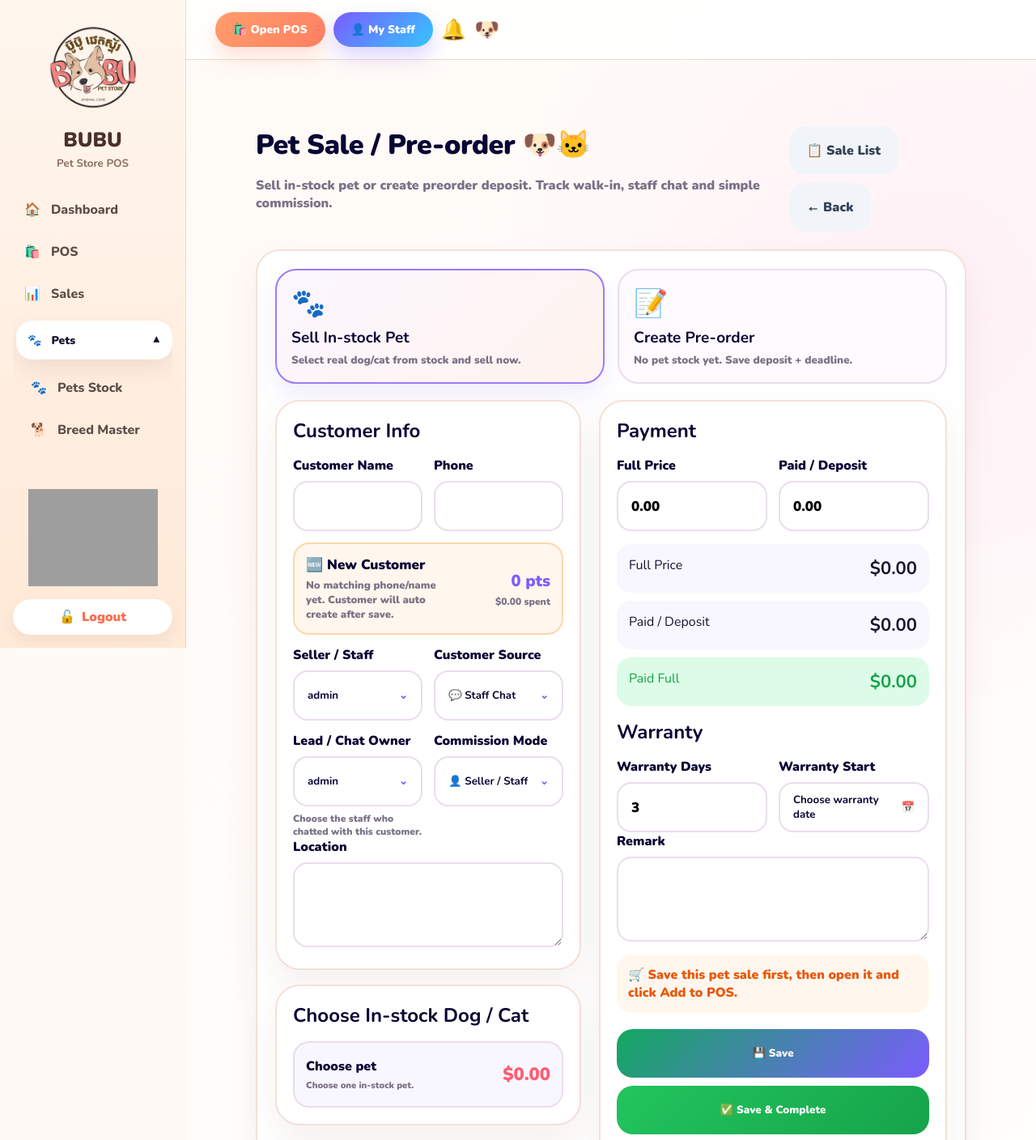
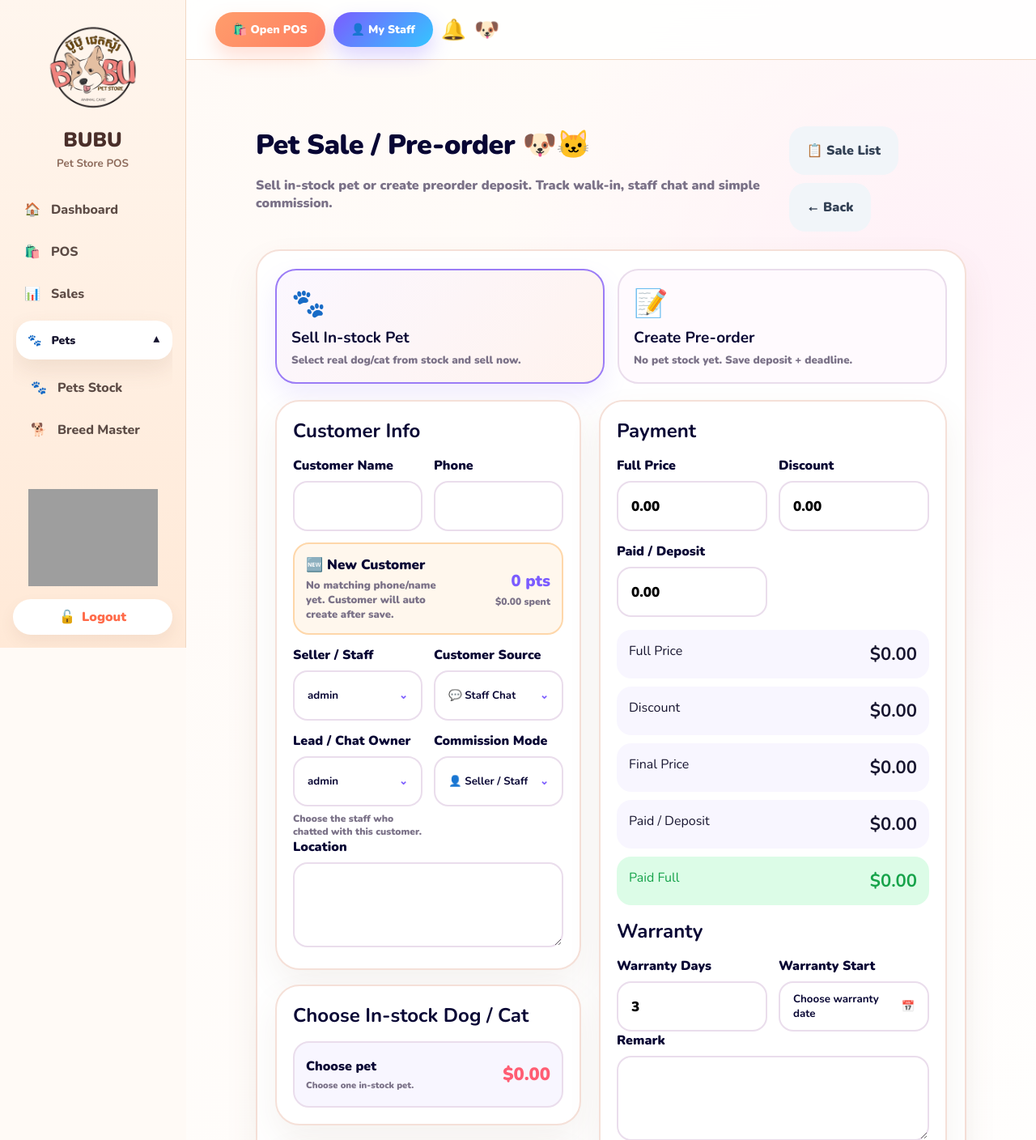
Before and after one commit to tanshychiev/bubu-system, a Django app: page /pets/sales/create/ in a window 1280 px wide. Shown: the top 1408 px of the page at 81% size. Run offline with Django 5.2, Linux system fonts and the light colour scheme; a user stored in the database is signed in; data comes from the database, SQL or seed files in the repository; grey boxes are pictures that could not be loaded.

Commit message:
Add pet sale discount and clean telegram alert

```diff
--- a/pets/forms.py
+++ b/pets/forms.py
@@ -1,3 +1,5 @@
+from decimal import Decimal
+
 from django import forms
 from django.db.models import Q
 
@@ -8,7 +10,6 @@ from .models import (
     PetBreed,
     PetSale,
     PetWarrantyClaim,
-    PetSalePhoto,
 )
 
 
@@ -27,6 +28,45 @@ class PetBreedForm(forms.ModelForm):
             "note",
             "is_active",
         ]
+
+        widgets = {
+            "pet_type": forms.Select(attrs={"class": "form-control"}),
+            "name": forms.TextInput(attrs={"class": "form-control"}),
+            "photo": forms.ClearableFileInput(attrs={
+                "class": "form-control",
+                "accept": "image/*",
+            }),
+            "default_cost_price": forms.NumberInput(attrs={
+                "class": "form-control",
+                "step": "0.01",
+                "min": "0",
+                "inputmode": "decimal",
+            }),
+            "default_sale_price": forms.NumberInput(attrs={
+                "class": "form-control",
+                "step": "0.01",
+                "min": "0",
+                "inputmode": "decimal",
+            }),
+            "color_options": forms.TextInput(attrs={
+                "class": "form-control",
+                "placeholder": "Example: White, Cream, Brown, Black",
+            }),
+            "sex_options": forms.TextInput(attrs={
+                "class": "form-control",
+                "placeholder": "Example: Male,Female",
+            }),
+            "special_type_options": forms.TextInput(attrs={
+                "class": "form-control",
+                "placeholder": "Example: Teacup, Mini, Standard",
+            }),
+            "note": forms.Textarea(attrs={
+                "class": "form-control",
+                "rows": 3,
+                "placeholder": "Breed note...",
+            }),
+            "is_active": forms.CheckboxInput(attrs={"class": "form-check-input"}),
+        }
 
 
 class PetForm(forms.ModelForm):
@@ -52,15 +92,9 @@ class PetForm(forms.ModelForm):
         ]
 
         widgets = {
-            "branch": forms.Select(attrs={
-                "class": "form-control",
-            }),
-            "breed_profile": forms.Select(attrs={
-                "class": "form-control",
-            }),
-            "pet_type": forms.Select(attrs={
-                "class": "form-control",
-            }),
+            "branch": forms.Select(attrs={"class": "form-control"}),
+            "breed_profile": forms.Select(attrs={"class": "form-control"}),
+            "pet_type": forms.Select(attrs={"class": "form-control"}),
             "breed": forms.TextInput(attrs={
                 "class": "form-control",
                 "placeholder": "Breed name if no breed profile",
@@ -110,9 +144,7 @@ class PetForm(forms.ModelForm):
                 "min": "0",
                 "inputmode": "decimal",
             }),
-            "status": forms.Select(attrs={
-                "class": "form-control",
-            }),
+            "status": forms.Select(attrs={"class": "form-control"}),
             "note": forms.Textarea(attrs={
                 "class": "form-control",
                 "rows": 3,
@@ -126,14 +158,12 @@ class PetForm(forms.ModelForm):
         self.fields["branch"].queryset = Branch.objects.filter(
             is_active=True,
         ).order_by("name")
-
         self.fields["branch"].required = False
         self.fields["branch"].empty_label = "Select Branch / Shop"
 
         self.fields["breed_profile"].queryset = PetBreed.objects.filter(
             is_active=True,
         ).order_by("pet_type", "name")
-
         self.fields["breed_profile"].required = False
         self.fields["breed_profile"].empty_label = "Select Breed Master"
 
@@ -174,6 +204,7 @@ class PetSaleForm(forms.ModelForm):
             "phone",
             "address",
             "sale_price",
+            "discount_amount",
             "paid_amount",
             "warranty_days",
             "warranty_start_date",
@@ -182,15 +213,9 @@ class PetSaleForm(forms.ModelForm):
         ]
 
         widgets = {
-            "sale_kind": forms.Select(attrs={
-                "class": "form-control",
-            }),
-            "pet": forms.Select(attrs={
-                "class": "form-control",
-            }),
-            "preorder_pet_type": forms.Select(attrs={
-                "class": "form-control",
-            }),
+            "sale_kind": forms.Select(attrs={"class": "form-control"}),
+            "pet": forms.Select(attrs={"class": "form-control"}),
+            "preorder_pet_type": forms.Select(attrs={"class": "form-control"}),
             "preorder_breed": forms.TextInput(attrs={
                 "class": "form-control",
                 "placeholder": "Breed",
@@ -225,6 +250,12 @@ class PetSaleForm(forms.ModelForm):
                 "placeholder": "Customer location",
             }),
             "sale_price": forms.NumberInput(attrs={
+                "class": "form-control",
+                "step": "0.01",
+                "min": "0",
+                "inputmode": "decimal",
+            }),
+            "discount_amount": forms.NumberInput(attrs={
                 "class": "form-control",
                 "step": "0.01",
                 "min": "0",
@@ -286,6 +317,7 @@ class PetSaleForm(forms.ModelForm):
         self.fields["deadline"].required = False
         self.fields["phone"].required = False
         self.fields["address"].required = False
+        self.fields["discount_amount"].required = False
         self.fields["warranty_start_date"].required = False
         self.fields["sale_photo"].required = False
         self.fields["note"].required = False
@@ -296,8 +328,11 @@ class PetSaleForm(forms.ModelForm):
         sale_kind = cleaned.get("sale_kind")
         pet = cleaned.get("pet")
         preorder_breed = cleaned.get("preorder_breed")
-        sale_price = cleaned.get("sale_price") or 0
-        paid_amount = cleaned.get("paid_amount") or 0
+
+        sale_price = cleaned.get("sale_price") or Decimal("0.00")
+        discount_amount = cleaned.get("discount_amount") or Decimal("0.00")
+        paid_amount = cleaned.get("paid_amount") or Decimal("0.00")
+        final_price = sale_price - discount_amount
 
         if sale_kind == "in_stock" and not pet:
             raise forms.ValidationError("Please select an in-stock dog/cat.")
@@ -305,8 +340,14 @@ class PetSaleForm(forms.ModelForm):
         if sale_kind == "preorder" and not preorder_breed:
             raise forms.ValidationError("Please enter breed for preorder.")
 
-        if paid_amount > sale_price:
-            raise forms.ValidationError("Paid amount cannot be bigger than full price.")
+        if discount_amount < 0:
+            raise forms.ValidationError("Discount cannot be negative.")
+
+        if discount_amount > sale_price:
+            raise forms.ValidationError("Discount cannot be bigger than full price.")
+
+        if paid_amount > final_price:
+            raise forms.ValidationError("Paid amount cannot be bigger than final price after discount.")
 
         return cleaned
 
--- a/pets/views.py
+++ b/pets/views.py
@@ -290,8 +290,9 @@ def sync_completed_pet_sale_to_customer(request, sale):
         pet_sale=sale,
     ).order_by("id").first()
 
-    points_to_add = int(sale.sale_price or Decimal("0.00"))
-    amount_to_add = sale.sale_price or Decimal("0.00")
+    final_price = getattr(sale, "final_price", sale.sale_price or Decimal("0.00"))
+    points_to_add = int(final_price or Decimal("0.00"))
+    amount_to_add = final_price or Decimal("0.00")
 
     if existing_customer_pet:
         existing_customer_pet.customer = customer
@@ -369,8 +370,10 @@ def complete_pet_sale(request, sale, extra_paid=None, warranty_days=None):
     if extra_paid is not None:
         sale.paid_amount = (sale.paid_amount or Decimal("0.00")) + extra_paid
 
-    if sale.sale_price and sale.paid_amount < sale.sale_price:
-        sale.paid_amount = sale.sale_price
+    final_price = getattr(sale, "final_price", sale.sale_price or Decimal("0.00"))
+
+    if final_price and sale.paid_amount < final_price:
+        sale.paid_amount = final_price
 
     if warranty_days:
         try:
@@ -491,6 +494,8 @@ def send_pet_sale_telegram_alert(
     complete_topic_id = get_pet_sale_complete_topic_id()
 
     full_price = sale.sale_price or Decimal("0.00")
+    discount_amount = getattr(sale, "discount_amount", Decimal("0.00")) or Decimal("0.00")
+    final_price = getattr(sale, "final_price", full_price - discount_amount)
     paid_amount = sale.paid_amount or Decimal("0.00")
     balance_amount = sale.remaining_amount or Decimal("0.00")
 
@@ -532,6 +537,8 @@ def send_pet_sale_telegram_alert(
             f"Color: {sale.color_display or '-'}\n\n"
             "💵 Payment\n"
             f"Full Price: {money_text(full_price)}\n"
+            f"Discount: {money_text(discount_amount)}\n"
+            f"Final Price: {money_text(final_price)}\n"
             f"First payment: {money_text(first_paid)} on {created_date}\n"
             f"Final payment: {money_text(final_paid)} on {completed_date}\n\n"
             "📅 Date Info\n"
@@ -543,9 +550,7 @@ def send_pet_sale_telegram_alert(
             "📝 BUBU Pet Pre-order Alert\n\n"
             f"Sale ID: #{sale.id}\n"
             f"Status: {sale.get_status_display()}\n"
-            f"Customer : {source_text}\n"
-            f"{customer_block}\n"
-            f"{seller_block}\n\n"
+            f"Seller : {get_sale_seller_name(sale)}\n\n"
             "🐶 Pet Info\n"
             f"Pet: {sale.pet_type_display or 'Pet'} - {sale.breed_display or '-'}\n"
             f"Sex: {sale.gender_display or '-'}\n"
@@ -553,6 +558,8 @@ def send_pet_sale_telegram_alert(
             f"📝 Note: {sale.note or '-'}\n\n"
             "💵 Payment\n"
             f"Full Price: {money_text(full_price)}\n"
+            f"Discount: {money_text(discount_amount)}\n"
+            f"Final Price: {money_text(final_price)}\n"
             f"Paid / Deposit: {money_text(paid_amount)}\n"
             f"Balance: {money_text(balance_amount)}\n\n"
             "📅 Date Info\n"
@@ -574,6 +581,8 @@ def send_pet_sale_telegram_alert(
             f"Color: {sale.color_display or '-'}\n\n"
             "💵 Payment\n"
             f"Full Price: {money_text(full_price)}\n"
+            f"Discount: {money_text(discount_amount)}\n"
+            f"Final Price: {money_text(final_price)}\n"
             f"Paid / Deposit: {money_text(paid_amount)}\n"
             f"Balance: {money_text(balance_amount)}\n\n"
             "📅 Date Info\n"
@@ -1124,6 +1133,8 @@ def pet_sale_list(request):
 
     total_sales = sales.count()
     total_amount = sum((sale.sale_price for sale in sales), Decimal("0.00"))
+    total_discount = sum((getattr(sale, "discount_amount", Decimal("0.00")) for sale in sales), Decimal("0.00"))
+    total_final_amount = sum((getattr(sale, "final_price", sale.sale_price) for sale in sales), Decimal("0.00"))
     total_paid = sum((sale.paid_amount for sale in sales), Decimal("0.00"))
     total_balance = sum((sale.remaining_amount for sale in sales), Decimal("0.00"))
 
@@ -1134,6 +1145,8 @@ def pet_sale_list(request):
         "status": status,
         "total_sales": total_sales,
         "total_amount": total_amount,
+        "total_discount": total_discount,
+        "total_final_amount": total_final_amount,
         "total_paid": total_paid,
         "total_balance": total_balance,
     })
@@ -1175,7 +1188,8 @@ def pet_sale_create(request):
 
             if submit_action in ["save_complete", "save_complete_print"]:
                 first_paid_before_complete = sale.paid_amount or Decimal("0.00")
-                final_paid = (sale.sale_price or Decimal("0.00")) - first_paid_before_complete
+                final_price = getattr(sale, "final_price", sale.sale_price or Decimal("0.00"))
+                final_paid = final_price - first_paid_before_complete
 
                 if final_paid < 0:
                     final_paid = Decimal("0.00")
@@ -1206,6 +1220,7 @@ def pet_sale_create(request):
             "sale_kind": "in_stock",
             "seller": request.user,
             "warranty_days": 3,
+            "discount_amount": Decimal("0.00"),
             "paid_amount": Decimal("0.00"),
             "customer_source": "staff_chat",
             "lead_owner": request.user,
@@ -1272,7 +1287,8 @@ def pet_sale_edit(request, pk):
 
             if submit_action in ["save_complete", "save_complete_print"]:
                 first_paid_before_complete = sale.paid_amount or Decimal("0.00")
-                final_paid = (sale.sale_price or Decimal("0.00")) - first_paid_before_complete
+                final_price = getattr(sale, "final_price", sale.sale_price or Decimal("0.00"))
+                final_paid = final_price - first_paid_before_complete
 
                 if final_paid < 0:
                     final_paid = Decimal("0.00")
--- a/templates/pets/pet_sale_form.html
+++ b/templates/pets/pet_sale_form.html
@@ -441,6 +441,18 @@
                         </label>
 
                         <label>
+                            Discount
+                            <input
+                                type="number"
+                                step="0.01"
+                                name="discount_amount"
+                                id="discountAmount"
+                                value="{{ sale.discount_amount|default:'0.00' }}"
+                                oninput="calcSale(); updateCopyBox();"
+                            >
+                        </label>
+
+                        <label>
                             Paid / Deposit
                             <input
                                 type="number"
@@ -457,6 +469,16 @@
                         <div>
                             <span>Full Price</span>
                             <strong id="salePriceShow">$0.00</strong>
+                        </div>
+
+                        <div>
+                            <span>Discount</span>
+                            <strong id="discountShow">$0.00</strong>
+                        </div>
+
+                        <div>
+                            <span>Final Price</span>
+                            <strong id="finalPriceShow">$0.00</strong>
                         </div>
 
                         <div>
@@ -2095,10 +2117,27 @@ function switchSaleMode(){
 
 function calcSale(){
     const price = num("salePrice");
+    let discount = num("discountAmount");
     const paid = num("paidAmount");
-    const remain = price - paid;
+
+    if(discount < 0){
+        discount = 0;
+        const discountInput = document.getElementById("discountAmount");
+        if(discountInput){ discountInput.value = "0.00"; }
+    }
+
+    if(discount > price){
+        discount = price;
+        const discountInput = document.getElementById("discountAmount");
+        if(discountInput){ discountInput.value = discount.toFixed(2); }
+    }
+
+    const finalPrice = Math.max(price - discount, 0);
+    const remain = finalPrice - paid;
 
     setText("salePriceShow", money(price));
+    setText("discountShow", money(discount));
+    setText("finalPriceShow", money(finalPrice));
     setText("paidShow", money(paid));
 
     const remainCard = document.getElementById("remainCard");
@@ -2139,6 +2178,7 @@ function selectPetFromPopup(id, name, gender, color, special, age, price){
     const specShow = document.getElementById("petSpecShow");
     const priceShow = document.getElementById("petPriceShow");
     const salePrice = document.getElementById("salePrice");
+    const discountAmount = document.getElementById("discountAmount");
 
     if(petInput){ petInput.value = id; }
     if(nameShow){ nameShow.innerText = name; }
@@ -2147,6 +2187,10 @@ function selectPetFromPopup(id, name, gender, color, special, age, price){
 
     if(salePrice && Number(salePrice.value || 0) <= 0){
         salePrice.value = Number(price || 0).toFixed(2);
+    }
+
+    if(discountAmount && !discountAmount.value){
+        discountAmount.value = "0.00";
     }
 
     calcSale();
@@ -2290,6 +2334,8 @@ function updateCopyBox(){
     const special = val("preorderSpecialType") || "-";
     const note = val("noteInput") || "-";
     const fullPrice = val("salePrice") || "0.00";
+    const discount = val("discountAmount") || "0.00";
+    const finalPrice = Math.max(Number(fullPrice || 0) - Number(discount || 0), 0).toFixed(2);
     const deposit = val("paidAmount") || "0.00";
     const deadline = val("deadlineInput") || "-";
     const name = val("customerName") || "-";
@@ -2305,6 +2351,8 @@ Color: ${color}
 Special Type: ${special}
 Remark: ${note}
 Full Price: $${fullPrice}
+Discount: $${discount}
+Final Price: $${finalPrice}
 Deposit: $${deposit}
 Deadline: ${deadline}
 
@@ -2365,6 +2413,23 @@ function submitAction(action){
     if(source === "staff_chat" && !leadOwner){
         alert("Please choose Lead / Chat Owner for this customer source.");
         openLeadOwnerPopup();
+        return false;
+    }
+
+    const salePrice = num("salePrice");
+    const discount = num("discountAmount");
+    const paid = num("paidAmount");
+    const finalPrice = Math.max(salePrice - discount, 0);
+
+    if(discount > salePrice){
+        alert("Discount cannot be bigger than full price.");
+        document.getElementById("discountAmount").focus();
+        return false;
+    }
+
+    if(paid > finalPrice){
+        alert("Paid amount cannot be bigger than final price after discount.");
+        document.getElementById("paidAmount").focus();
         return false;
     }
 
```
Also changed, not shown: pets/models.py (+37 -23 lines).
